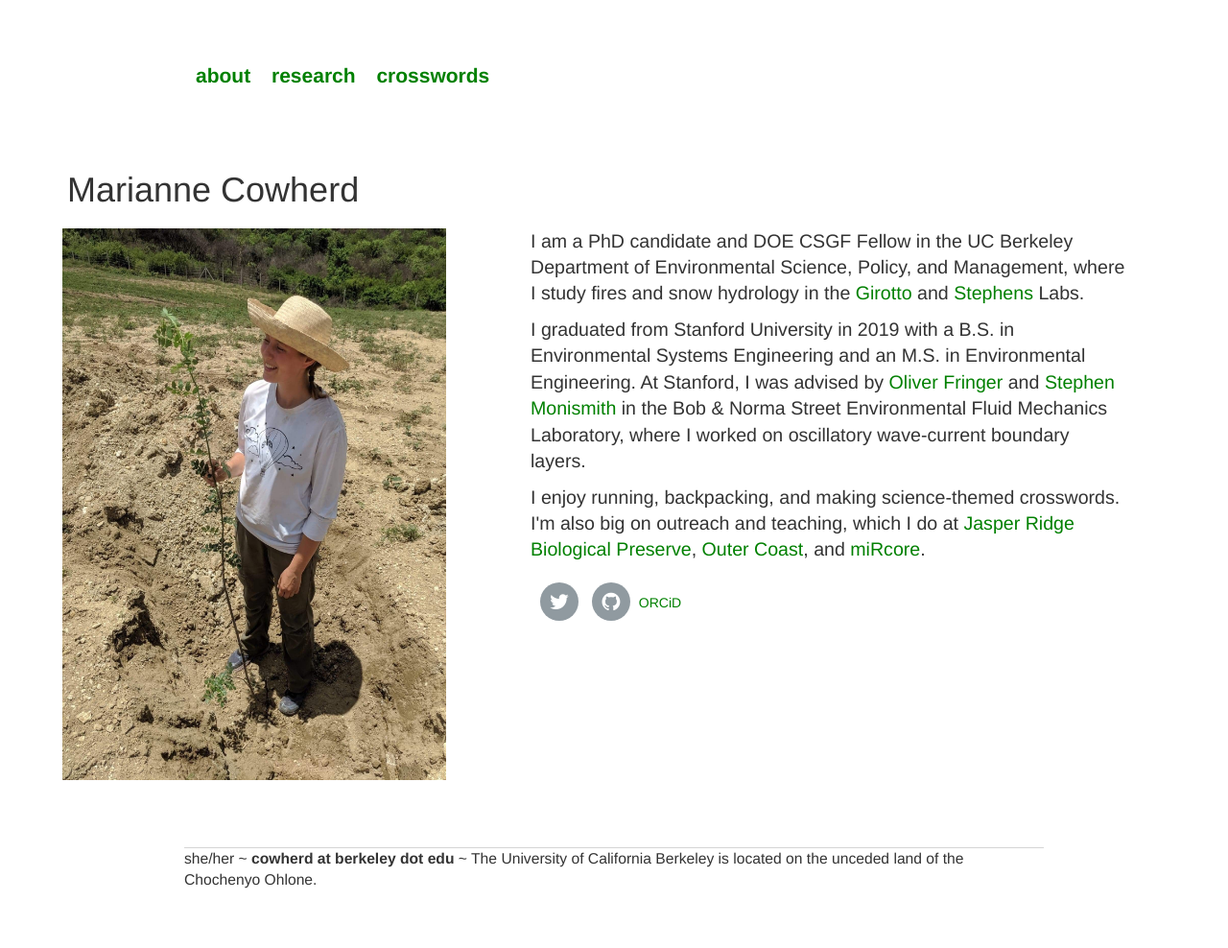
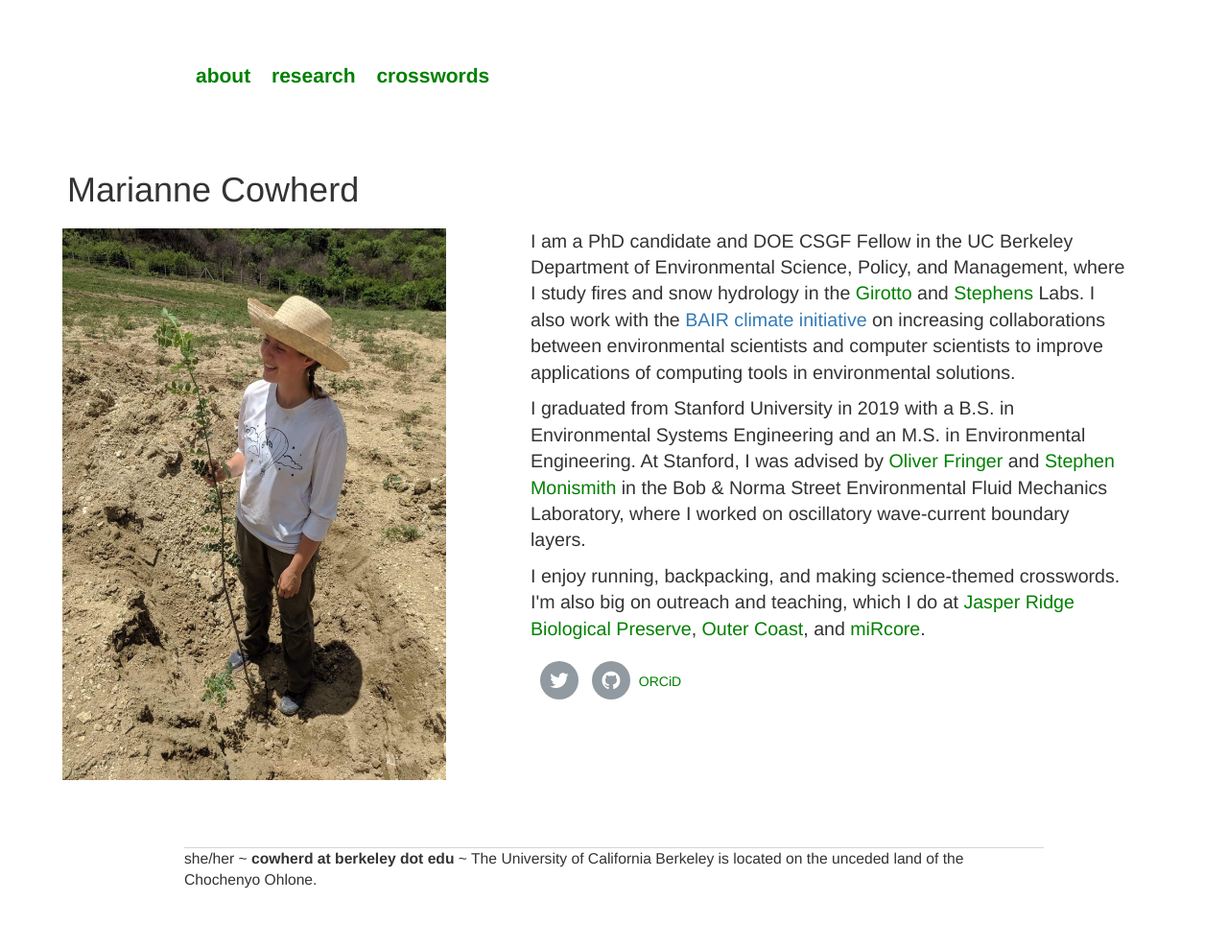
Before and after one commit to mariannecowherd/mariannecowherd.github.io, a Jekyll site: the page built from index.html, in a window 1280 px wide. Shown: the whole page at 96% size. Built offline with Jekyll 4.4.1, drawn with Linux system fonts in a browser that asks for light colours; nearby versions of some CDN libraries.

Commit message:
Update index.html

```diff
--- a/index.html
+++ b/index.html
@@ -56,7 +56,8 @@ margin-left: 20px
   <div class="column right">
 		<p> I am a PhD candidate and DOE CSGF Fellow in the UC Berkeley Department of Environmental Science,
 			Policy, and Management, where I study fires and snow hydrology in the <a href="https://nature.berkeley.edu/girottolab/">Girotto</a> and
-			<a href="https://nature.berkeley.edu/stephenslab/">Stephens</a> Labs.
+			<a href="https://nature.berkeley.edu/stephenslab/">Stephens</a> Labs. I also work with the <a hfref= "https://ai-climate.berkeley.edu/people.html"> BAIR climate initiative</a>
+			on increasing collaborations between environmental scientists and computer scientists to improve applications of computing tools in environmental solutions.
 			</p>
 		<p> I graduated from Stanford University in 2019 with a B.S. in Environmental Systems Engineering and an M.S. in Environmental Engineering. At Stanford, I was advised by <a href="https://web.stanford.edu/~fringer/">Oliver Fringer</a> and <a href="https://profiles.stanford.edu/stephen-monismith">Stephen Monismith</a> in the
 		Bob & Norma Street Environmental Fluid Mechanics Laboratory, where I worked
```
